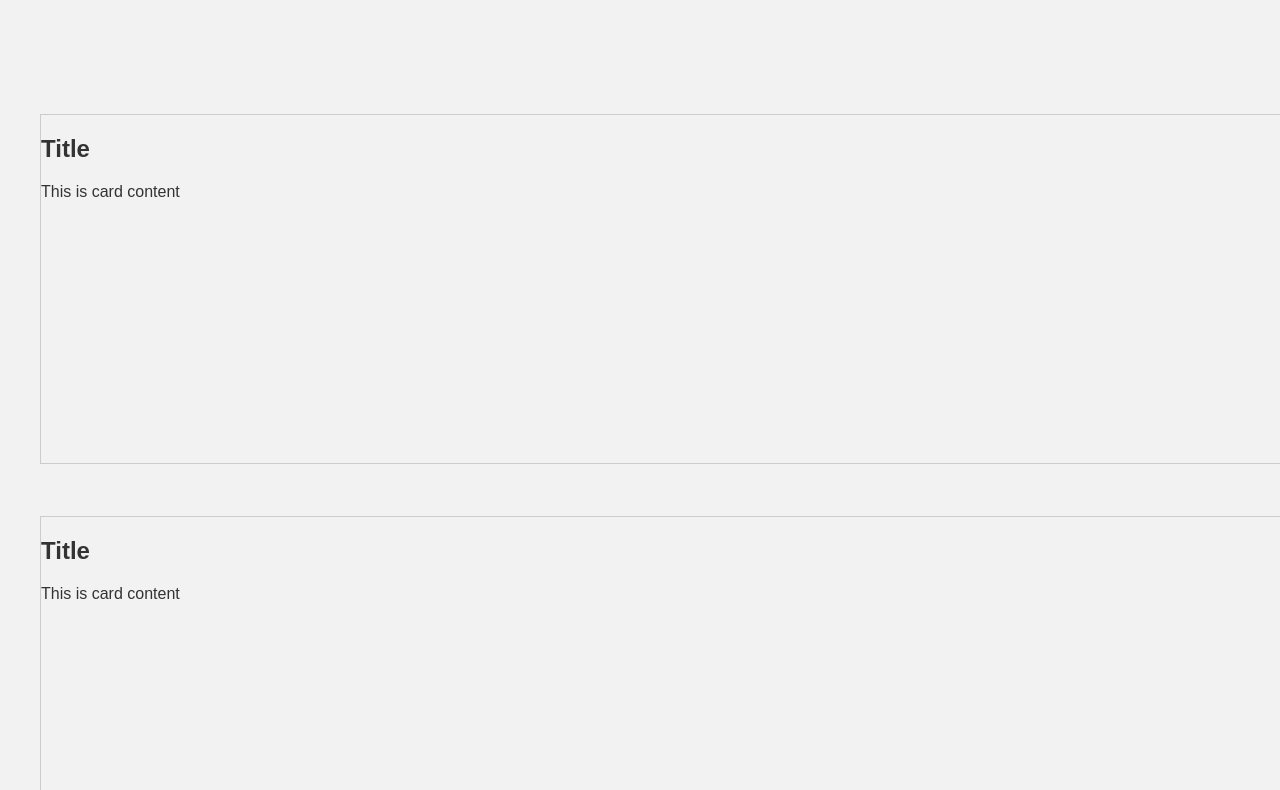
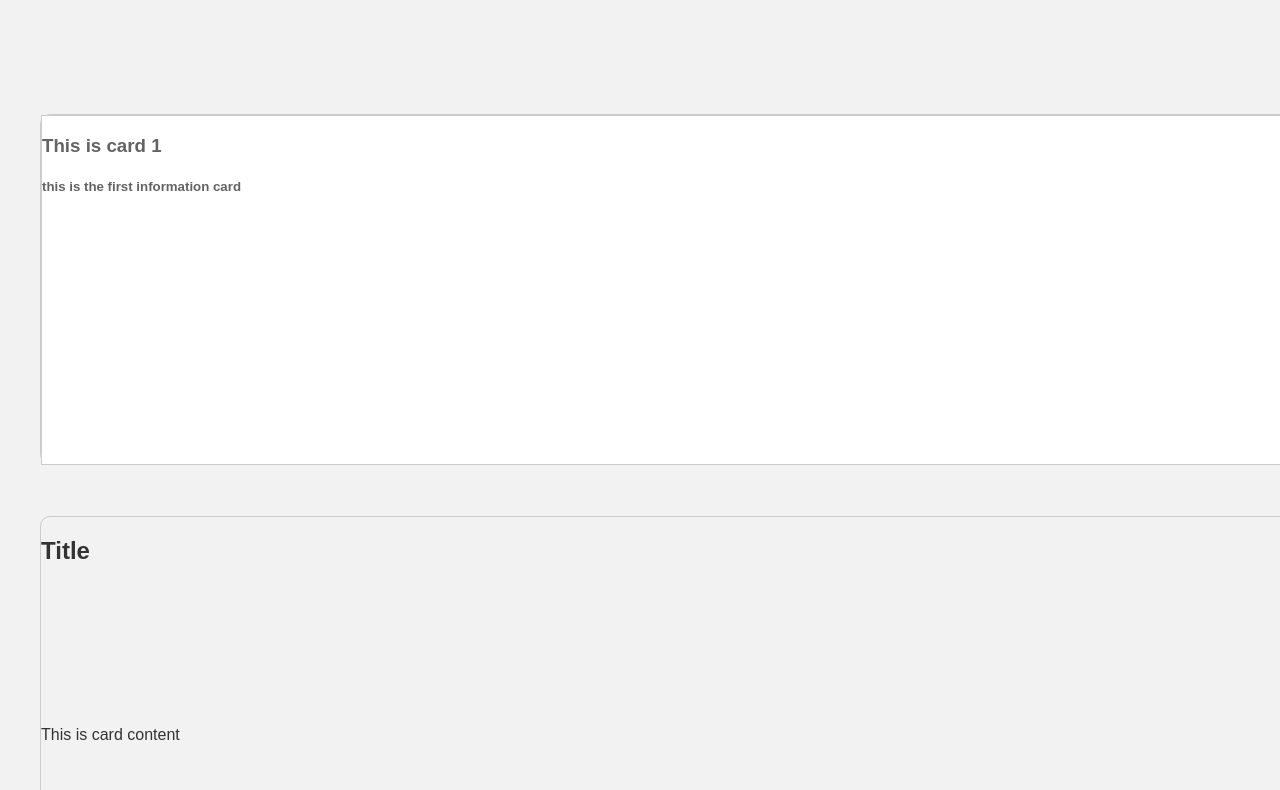
Before and after one commit to BrianXu0623/Mental-Health-Website, a React (Create React App) app in the folder frontend/mental_health_website/: page / in a window 1280 px wide. Shown: the part 630-1420 px from the top of the page. Built offline with nearby package versions, Linux system fonts and the light colour scheme.

Commit message:
update informationCard class
created information card class, and moved card logics to card classes.

```diff
--- a/frontend/mental_health_website/src/pages/Appointment.js
+++ b/frontend/mental_health_website/src/pages/Appointment.js
@@ -1,5 +1,17 @@
+import React from 'react';
+import Hero from './Hero.js';
+
+
 const Appointment = () => {
-    return <h1>This is the Appointment page</h1>;
+
+    return (
+      <>
+        <Hero />
+        <div className='appointment-card-container'>
+
+        </div>
+      </>
+    )
   };
 
   export default Appointment;
--- /dev/null
+++ b/frontend/mental_health_website/src/pages/Cards/Cards.css
@@ -0,0 +1,25 @@
+.information-card-link{
+    display: flex;
+    border: 1px solid #ccc;
+    padding: '16px';
+    margin: '16px';
+    width: 1700px;
+    height: 350px;
+}
+
+.information-card{
+    list-style-type: none;
+    display: grid;
+    grid-gap: 20px;
+    border-radius: 10px;
+}
+
+.information-card-left{
+    width: 1400px;
+    background-color: white;
+}
+
+.information-card-right{
+    width: 300px;
+    background-color: #ccc;
+}
--- /dev/null
+++ b/frontend/mental_health_website/src/pages/Cards/InformationCard.js
@@ -0,0 +1,28 @@
+import React from 'react';
+import { Link } from 'react-router-dom';
+import './Cards.css';
+
+export default function InformationCard(props) {
+  return (
+    <div className='information-card'>
+      <li className='information-card-item'>
+        <Link className='information-card-link' to={props.path}>
+            <div className='information-card-left'>
+                <div className='information-card-title'>
+                    <h3>{props.title}</h3>
+                </div>
+                <div className='information-card-info'>
+                    <h5 className='information-card-text'>{props.text}</h5>
+                </div>
+            </div>
+            <div className='information-card-right'>
+                <h4>
+                    {props.author}
+                </h4>
+            </div>
+
+        </Link>
+      </li>
+    </div>
+  );
+}
--- a/frontend/mental_health_website/src/pages/Information.js
+++ b/frontend/mental_health_website/src/pages/Information.js
@@ -1,6 +1,7 @@
 import React from 'react';
 import "./Information.css";
 import Hero from "./Hero.js";
+import InformationCard from './Cards/InformationCard';
 
 const Information = () => {
     return (
@@ -8,10 +9,12 @@ const Information = () => {
         <Hero />
         <div className='card-container'>
         <ul className='card-list-left'>
-          <div className="information-card">
-            <h2>Title</h2>
-            <p>This is card content</p>
-          </div>
+          <InformationCard
+            path='/0'
+            title='This is card 1'
+            text='this is the first information card'
+            author='Stack Overflow' />
+
         </ul>
 
         <ul className='card-list-right'>
```
Also changed, not shown: frontend/mental_health_website/src/pages/Appointment.css (added).
